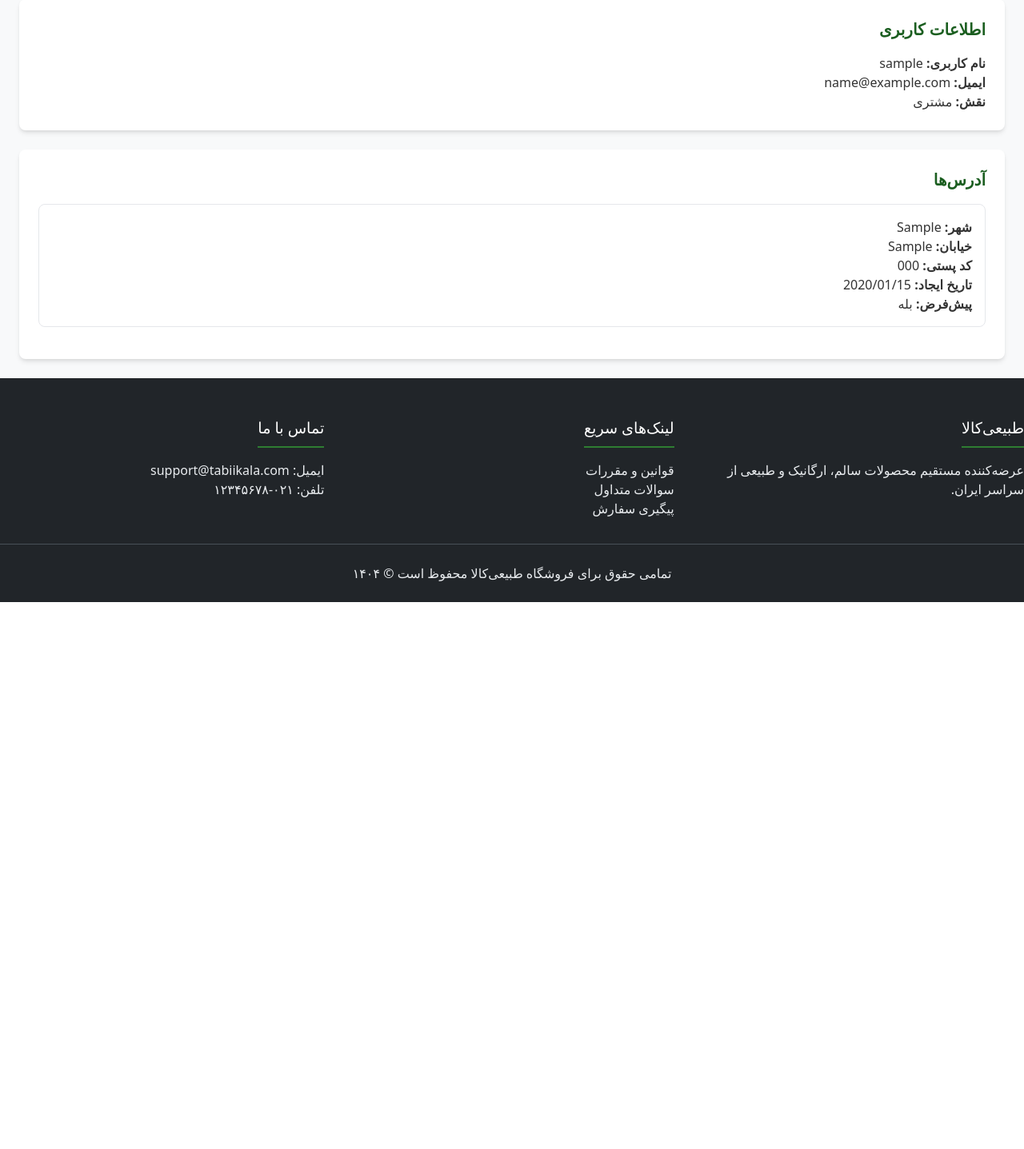
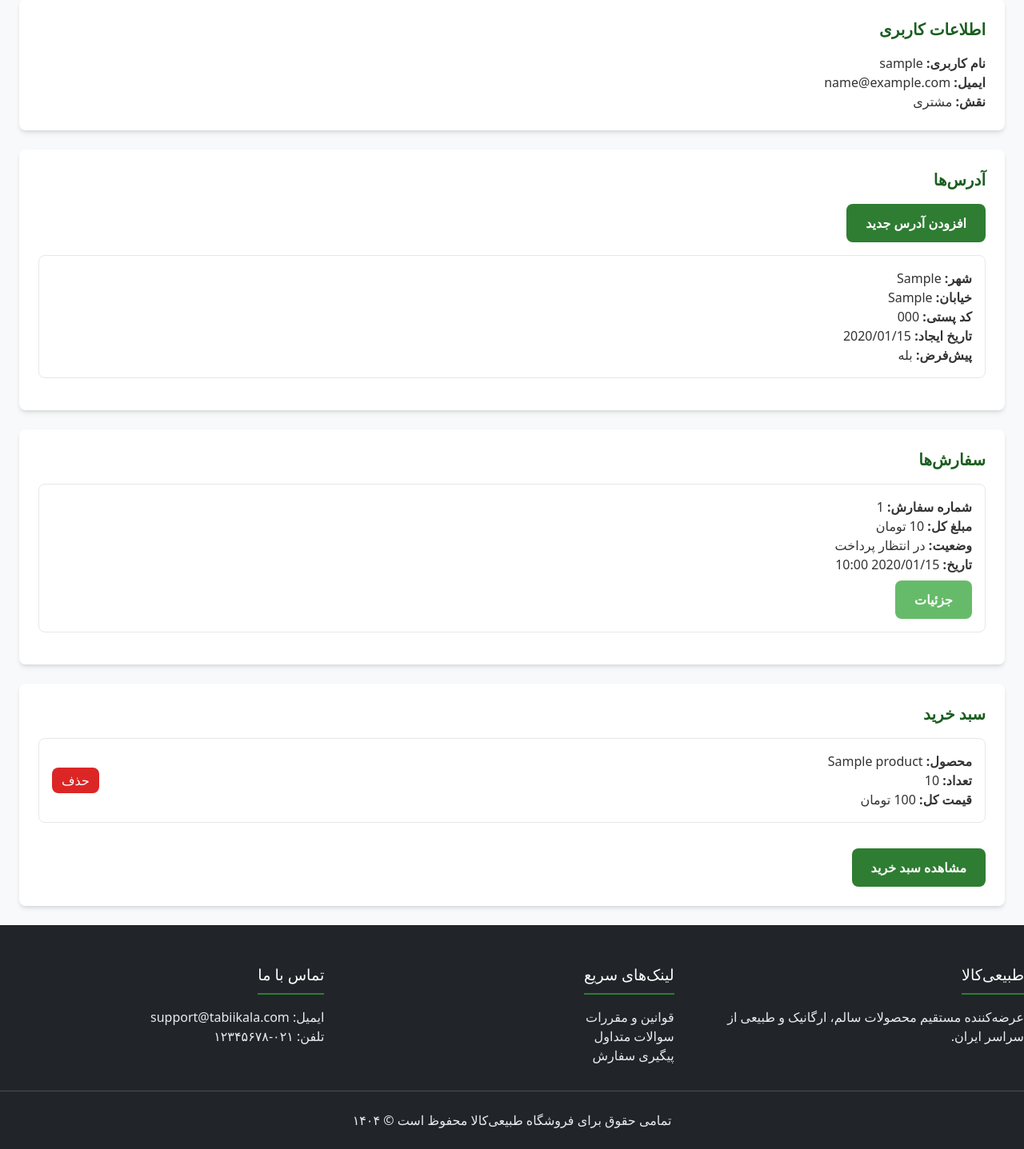
Before and after one commit to Sajjadhosseinrezaei/HealthyProductsShop, a Django app: page /accounts/profile/ in a window 1280 px wide. Shown: the part 185-1622 px from the top of the page at 80% size. Before the commit the page ends 938 px from the top, so only its background shows below. Run offline with Django 5.2, Linux system fonts and the light colour scheme; a user stored in the database is signed in; tables that the repository leaves empty hold one stand-in row (values such as "Sample post").

Commit message:
feat: Enhance user profile with address, order, and cart management features - Add functionality to add and delete addresses - Display user's orders and cart items in the profile - Update order status handling to include 'pending_payment' - Improve navigation for viewing products and cart details

```diff
--- a/accounts/templates/accounts/html/profile.html
+++ b/accounts/templates/accounts/html/profile.html
@@ -10,21 +10,75 @@
         <p><strong>نقش:</strong> {{ user.get_role_display }}</p>
     </div>
 
-    <div class="bg-white shadow-md rounded-lg p-6">
+    <div class="bg-white shadow-md rounded-lg p-6 mb-6">
         <h3 class="text-xl font-semibold mb-4 text-right">آدرس‌ها</h3>
+        <a href="{% url 'accounts:address_add' %}" class="btn btn-primary mb-4">افزودن آدرس جدید</a>
         {% if addresses %}
             {% for address in addresses %}
-                <div class="border p-4 mb-4 rounded-lg">
-                    <p><strong>شهر:</strong> {{ address.city }}</p>
-                    <p><strong>خیابان:</strong> {{ address.street }}</p>
-                    <p><strong>کد پستی:</strong> {{ address.postal_code }}</p>
-                    <p><strong>تاریخ ایجاد:</strong> {{ address.created_at|date:"Y/m/d" }}</p>
-                    <p><strong>پیش‌فرض:</strong> {% if address.is_default %}بله{% else %}خیر{% endif %}</p>
+                <div class="border p-4 mb-4 rounded-lg flex justify-between items-center">
+                    <div>
+                        <p><strong>شهر:</strong> {{ address.city }}</p>
+                        <p><strong>خیابان:</strong> {{ address.street }}</p>
+                        <p><strong>کد پستی:</strong> {{ address.postal_code }}</p>
+                        <p><strong>تاریخ ایجاد:</strong> {{ address.created_at|date:"Y/m/d" }}</p>
+                        <p><strong>پیش‌فرض:</strong> {% if address.is_default %}بله{% else %}خیر{% endif %}</p>
+                    </div>
+                    {% if not address.is_default %}
+                        <form action="{% url 'accounts:address_delete' address.id %}" method="post" style="display: inline;">
+                            {% csrf_token %}
+                            <button type="submit" class="bg-red-600 text-white px-3 py-1 rounded-lg hover:bg-red-700 transition-colors duration-200">
+                                حذف
+                            </button>
+                        </form>
+                    {% endif %}
                 </div>
             {% endfor %}
         {% else %}
             <p class="text-gray-600">شما هیچ آدرسی ثبت نکرده‌اید.</p>
         {% endif %}
     </div>
+
+    <div class="bg-white shadow-md rounded-lg p-6 mb-6">
+        <h3 class="text-xl font-semibold mb-4 text-right">سفارش‌ها</h3>
+        {% if orders %}
+            {% for order in orders %}
+                <div class="border p-4 mb-4 rounded-lg">
+                    <p><strong>شماره سفارش:</strong> {{ order.id }}</p>
+                    <p><strong>مبلغ کل:</strong> {{ order.total_amount }} تومان</p>
+                    <p><strong>وضعیت:</strong> {{ order.get_status_display }}</p>
+                    <p><strong>تاریخ:</strong> {{ order.created_at|date:"Y/m/d H:i" }}</p>
+                    <a href="{% url 'order:order_detail' order.id %}" class="btn btn-secondary mt-2">جزئیات</a>
+                </div>
+            {% endfor %}
+        {% else %}
+            <p class="text-gray-600">شما هیچ سفارشی ثبت نکرده‌اید.</p>
+        {% endif %}
+    </div>
+
+    <div class="bg-white shadow-md rounded-lg p-6">
+        <h3 class="text-xl font-semibold mb-4 text-right">سبد خرید</h3>
+        {% if cart_items %}
+            {% for item in cart_items %}
+                <div class="border p-4 mb-4 rounded-lg flex justify-between items-center">
+                    <div>
+                        <p><strong>محصول:</strong> {{ item.product.name }}</p>
+                        <p><strong>تعداد:</strong> {{ item.quantity }}</p>
+                        <p><strong>قیمت کل:</strong> {{ item.total_price }} تومان</p>
+                    </div>
+                    <form action="{% url 'order:cart_remove' item.id %}" method="post" style="display: inline;">
+                        {% csrf_token %}
+                        <button type="submit" class="bg-red-600 text-white px-3 py-1 rounded-lg hover:bg-red-700 transition-colors duration-200">
+                            حذف
+                        </button>
+                    </form>
+                </div>
+            {% empty %}
+                <p class="text-gray-600">سبد خرید شما خالی است.</p>
+            {% endfor %}
+            <a href="{% url 'order:cart_detail' %}" class="btn btn-primary mt-4">مشاهده سبد خرید</a>
+        {% else %}
+            <p class="text-gray-600">سبد خرید شما خالی است.</p>
+        {% endif %}
+    </div>
 </div>
 {% endblock %}
--- a/accounts/urls.py
+++ b/accounts/urls.py
@@ -9,4 +9,5 @@ urlpatterns = [
     path('logout', views.UserLogoutView.as_view(), name='logout'),
     path('address/add/', views.AddressCreateView.as_view(), name='address_add'),
     path('profile/', views.ProfileView.as_view(), name='profile'),
+    path('address/delete/<int:address_id>/', views.AddressDeleteView.as_view(), name='address_delete'),
 ]
--- a/accounts/views.py
+++ b/accounts/views.py
@@ -1,4 +1,4 @@
-from django.shortcuts import render, redirect
+from django.shortcuts import render, redirect, get_object_or_404
 from .forms import UserCreationForm, UserLoginForm
 from django.views import View
 from django.contrib import messages
@@ -7,6 +7,7 @@ from .models import CustomUser, Address
 from django.contrib.auth.mixins import LoginRequiredMixin
 from django.urls import reverse_lazy
 from django.views.generic import CreateView
+from order.models import Cart, Order, CartItem
 # Create your views here.
 
 class CreateUserView(View):
@@ -82,14 +83,34 @@ class AddressCreateView(LoginRequiredMixin, CreateView):
 
 class ProfileView(LoginRequiredMixin, View):
     """
-    نمایش صفحه پروفایل کاربر با اطلاعات کاربری و آدرس‌ها
+    نمایش صفحه پروفایل کاربر با اطلاعات کاربری، آدرس‌ها، سفارش‌ها و سبد خرید
     """
     template_name = 'accounts/html/profile.html'
 
     def get(self, request, *args, **kwargs):
         user = request.user
         addresses = Address.objects.filter(user=user).order_by('-is_default', 'created_at')
+        orders = Order.objects.filter(user=user).order_by('-created_at')  # لیست سفارش‌ها
+        cart, created = Cart.objects.get_or_create(user=user)  # سبد خرید کاربر
+        cart_items = CartItem.objects.filter(cart=cart)  # آیتم‌های سبد خرید
         return render(request, self.template_name, {
             'user': user,
             'addresses': addresses,
+            'orders': orders,
+            'cart': cart,
+            'cart_items': cart_items,
         })
+
+
+class AddressDeleteView(LoginRequiredMixin, View):
+    """
+    حذف آدرس کاربر
+    """
+    def post(self, request, address_id):
+        address = get_object_or_404(Address, id=address_id, user=request.user)
+        if address.is_default:
+            messages.error(request, "نمی‌توانید آدرس پیش‌فرض را حذف کنید.")
+        else:
+            address.delete()
+            messages.success(request, "آدرس با موفقیت حذف شد.")
+        return redirect('accounts:profile')
--- a/home/templates/home/html/home.html
+++ b/home/templates/home/html/home.html
@@ -9,7 +9,7 @@
     <div class="container hero-content">
         <h1 class="hero-title">طبیعت، در دستان شما</h1>
         <p class="hero-subtitle">ما معتقدیم بهترین کیفیت از دل طبیعت می‌آید. محصولات ما با عشق و احترام به زمین تولید شده‌اند.</p>
-        <a href="#" class="btn btn-hero">مشاهده همه محصولات</a> {# لینک به صفحه لیست محصولات #}
+        <a href="{% url "home:products" %}" class="btn btn-hero">مشاهده همه محصولات</a> {# لینک به صفحه لیست محصولات #}
     </div>
 </section>
 
--- a/order/models.py
+++ b/order/models.py
@@ -79,6 +79,7 @@ class Order(models.Model):
     یک سفارش ثبت‌شده توسط کاربر.
     """
     STATUS_CHOICES = (
+        ('pending_payment', 'در انتظار پرداخت'),
         ('processing', 'در حال پردازش'),
         ('shipped', 'ارسال شده'),
         ('delivered', 'تحویل شده'),
@@ -88,7 +89,7 @@ class Order(models.Model):
     user = models.ForeignKey(CustomUser, on_delete=models.SET_NULL, null=True, related_name='orders', verbose_name="کاربر")
     shipping_address = models.ForeignKey(Address, on_delete=models.SET_NULL, null=True, verbose_name="آدرس ارسال")
     total_amount = models.DecimalField(max_digits=12, decimal_places=0, verbose_name="مبلغ کل سفارش")
-    status = models.CharField(max_length=20, choices=STATUS_CHOICES, default='processing', verbose_name="وضعیت سفارش")
+    status = models.CharField(max_length=20, choices=STATUS_CHOICES, default='pending_payment', verbose_name="وضعیت سفارش")
     created_at = models.DateTimeField(auto_now_add=True, verbose_name="تاریخ سفارش")
     payment_tracking_code = models.CharField(max_length=20, blank=True, null=True, verbose_name="کد پیگیری پرداخت")
 
--- a/order/templates/order/html/order_detail.html
+++ b/order/templates/order/html/order_detail.html
@@ -74,7 +74,7 @@
 
         {# این دکمه فقط زمانی نمایش داده می‌شود که وضعیت سفارش 'P' (در انتظار پرداخت) باشد #}
         {# شما باید 'P' را با مقدار واقعی وضعیت در مدل خود جایگزین کنید #}
-        {% if order.status == 'processing' %}
+        {% if order.status == 'pending_payment' %}
             <div class="payment-action">
                 <a href="{% url "order:payment" order.id%}" class="btn btn-pay">
                     <i class="fas fa-credit-card"></i>
--- a/order/views.py
+++ b/order/views.py
@@ -47,7 +47,7 @@ class AddToCart(LoginRequiredMixin, View):
 
         messages.success(request, f'"{product.name}" با موفقیت به سبد شما اضافه شد.')
         # --- تغییر در اینجا ---
-        return redirect("home:product", id=product.id)
+        return redirect("order:cart_detail")
 
 
 
@@ -237,7 +237,7 @@ class CreateOrderView(LoginRequiredMixin, View):
                 user=self.request.user,
                 shipping_address=address,
                 total_amount=total_amount,
-                status='processing',
+                status='pending_payment',
                 created_at=timezone.now()
             )
 
```
Also changed, not shown: order/migrations/0005_alter_order_status.py (added).
